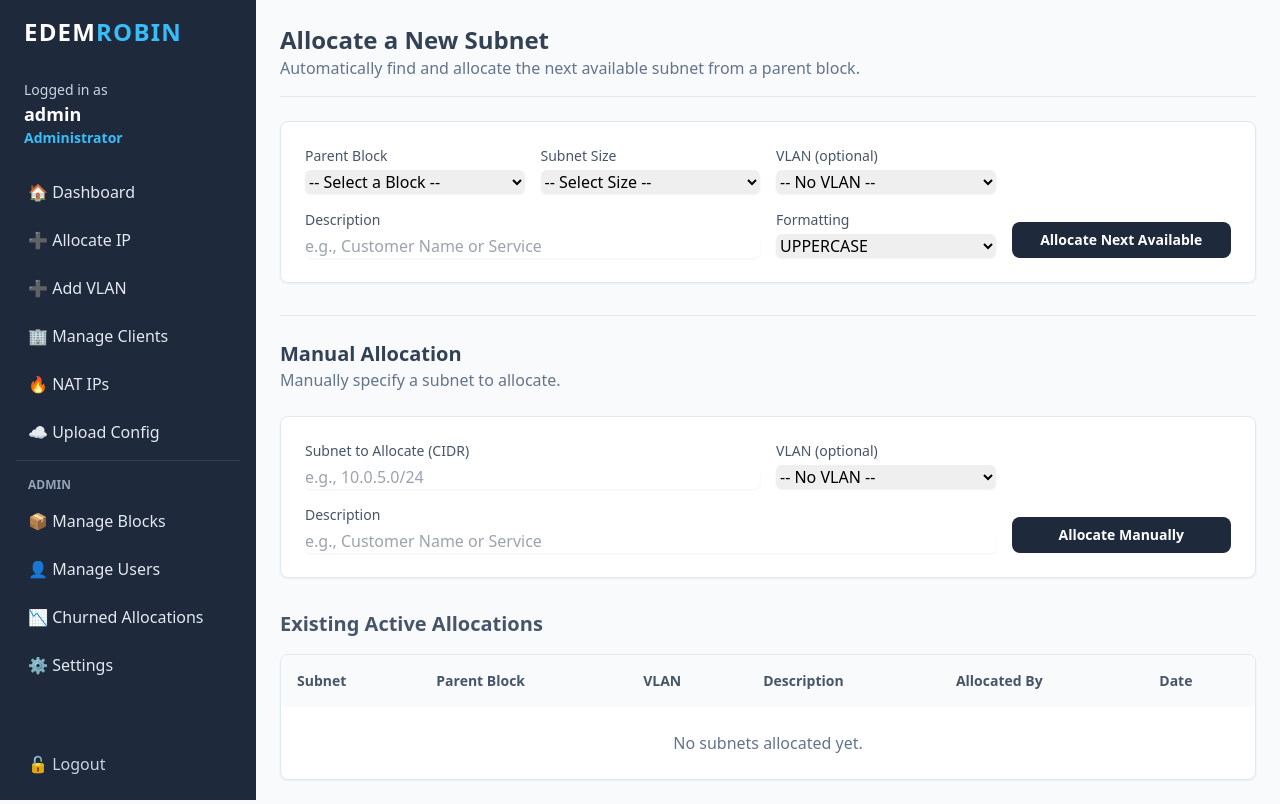
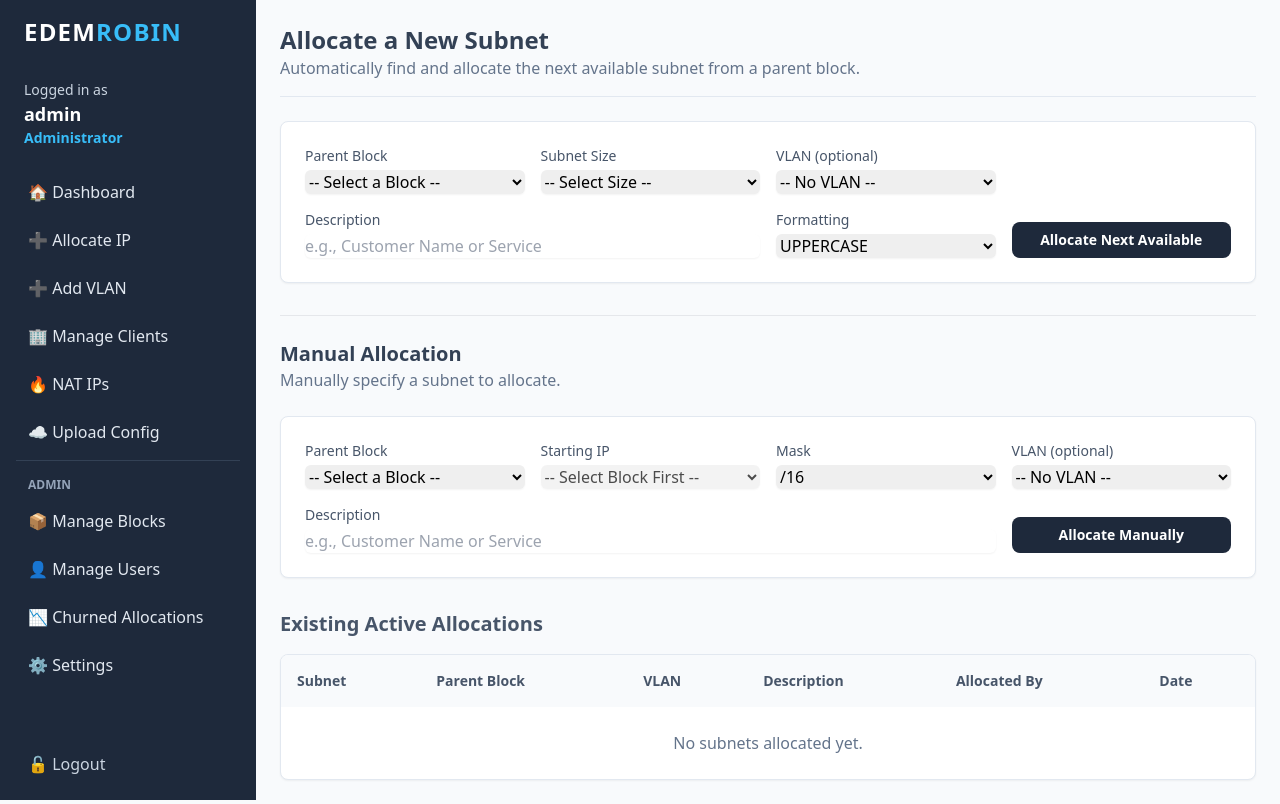
Before and after one commit to kojoedem/edemrobin, a FastAPI app: page /dashboard/allocate_ip in a window 1280 px wide. Run offline with FastAPI, Linux system fonts and the light colour scheme; the visitor is signed in with stand-in values (Sample User, id 1); some libraries are stand-ins or nearby versions.

Commit message:
feat: Improve manual IP allocation workflow
This commit completely redesigns the manual IP allocation feature to be more user-friendly and less error-prone.

The single CIDR text input has been replaced with a dynamic, three-step process:
1. A dropdown to select the Parent Block.
2. A second dropdown that is dynamically populated with available starting IPs from the selected block.
3. A third dropdown to select the subnet mask.

This is supported by a new API endpoint (`/api/blocks/{block_id}/available_ips`) that calculates and returns a list of available starting IPs for a given block. The form submission logic has been updated to handle these new inputs.

```diff
--- a/routes_dashboard.py
+++ b/routes_dashboard.py
@@ -153,16 +153,73 @@ def add_nat_ip_action(
     return RedirectResponse("/dashboard/nat_ips", status_code=303)
 
 
+def get_next_available_ips(parent_cidr: str, used_subnets_cidrs: list[str], limit=100):
+    try:
+        parent_net = ipaddress.ip_network(parent_cidr)
+        used_nets = sorted([ipaddress.ip_network(s) for s in used_subnets_cidrs])
+    except ValueError:
+        return []
+
+    available_ips = []
+
+    last_ip = parent_net.network_address
+
+    for used_net in used_nets:
+        # Gap between the last used IP and the current network's start
+        gap_start = last_ip + 1
+        gap_end = used_net.network_address -1
+
+        if gap_start <= gap_end:
+            # Add IPs from the gap
+            current_ip = gap_start
+            while current_ip <= gap_end and len(available_ips) < limit:
+                available_ips.append(str(current_ip))
+                current_ip += 1
+
+        if len(available_ips) >= limit:
+            break
+
+        last_ip = used_net.broadcast_address
+
+    # After the last used network until the end of the parent
+    if len(available_ips) < limit:
+        current_ip = last_ip + 1
+        while current_ip < parent_net.broadcast_address and len(available_ips) < limit:
+            available_ips.append(str(current_ip))
+            current_ip += 1
+
+    return available_ips
+
+
+@router.get("/api/blocks/{block_id}/available_ips")
+@permission_required("can_manage_allocations")
+def get_available_ips_for_block(request: Request, block_id: int, db: Session = Depends(get_db)):
+    block = db.query(models.IPBlock).filter(models.IPBlock.id == block_id).first()
+    if not block:
+        raise HTTPException(status_code=404, detail="Block not found")
+
+    subnets = db.query(models.Subnet).filter(models.Subnet.block_id == block_id).all()
+    used_cidrs = [s.cidr for s in subnets]
+
+    available_ips = get_next_available_ips(block.cidr, used_cidrs)
+
+    return {"available_ips": available_ips}
+
+
 @router.post("/allocate/manual")
 @permission_required("can_manage_allocations")
 def manual_allocate_action(
     request: Request,
-    cidr: str = Form(...),
+    block_id: int = Form(...),
+    starting_ip: str = Form(...),
+    mask: int = Form(...),
     vlan_id: Optional[int] = Form(None),
     description: str = Form(...),
     db: Session = Depends(get_db),
 ):
     user = get_current_user(request, db)
+
+    cidr = f"{starting_ip}/{mask}"
 
     # Validate CIDR
     try:
@@ -171,21 +228,13 @@ def manual_allocate_action(
         raise HTTPException(status_code=400, detail="Invalid CIDR format.")
 
     # Find parent block
-    if user.is_admin:
-        allowed_blocks = db.query(models.IPBlock).all()
-    else:
-        allowed_blocks = user.allowed_blocks
+    parent_block = db.query(models.IPBlock).filter(models.IPBlock.id == block_id).first()
+    if not parent_block:
+        raise HTTPException(status_code=404, detail="Parent block not found.")
 
-    parent_block = None
-    for block in allowed_blocks:
-        if block.cidr == 'Unassigned':
-            continue
-        if new_net.subnet_of(ipaddress.ip_network(block.cidr)):
-            parent_block = block
-            break
-
-    if not parent_block:
-        raise HTTPException(status_code=403, detail="This subnet does not belong to any of your allowed blocks.")
+    # Check if user is allowed to use this block
+    if not user.is_admin and parent_block not in user.allowed_blocks:
+        raise HTTPException(status_code=403, detail="You are not allowed to allocate from this block.")
 
     # Check for overlaps
     existing_subnets = db.query(models.Subnet).filter(models.Subnet.block_id == parent_block.id).all()
--- a/templates/allocate_ip.html
+++ b/templates/allocate_ip.html
@@ -71,9 +71,31 @@
 <div class="bg-white rounded-lg shadow-sm border border-slate-200 p-6 mb-8">
     <form method="post" action="/allocate/manual" class="grid grid-cols-1 md:grid-cols-2 lg:grid-cols-4 gap-4">
 
-      <div class="lg:col-span-2">
-        <label for="manual_cidr" class="text-sm font-medium text-slate-600 block mb-1">Subnet to Allocate (CIDR)</label>
-        <input type="text" name="cidr" id="manual_cidr" class="w-full border-slate-300 rounded-md shadow-sm focus:border-sky-500 focus:ring-sky-500" placeholder="e.g., 10.0.5.0/24" required>
+      <div>
+        <label for="manual_block_id" class="text-sm font-medium text-slate-600 block mb-1">Parent Block</label>
+        <select name="block_id" id="manual_block_id" class="w-full border-slate-300 rounded-md shadow-sm focus:border-sky-500 focus:ring-sky-500" required>
+          <option value="" disabled selected>-- Select a Block --</option>
+          {% for block in blocks %}
+            <option value="{{ block.id }}">{{ block.cidr }} ({{ block.description or 'No description' }})</option>
+          {% endfor %}
+        </select>
+      </div>
+
+      <div>
+        <label for="manual_starting_ip" class="text-sm font-medium text-slate-600 block mb-1">Starting IP</label>
+        <select name="starting_ip" id="manual_starting_ip" class="w-full border-slate-300 rounded-md shadow-sm focus:border-sky-500 focus:ring-sky-500" required disabled>
+          <option value="" disabled selected>-- Select Block First --</option>
+        </select>
+        <span id="ip_loading_spinner" class="hidden text-sm text-slate-500">Loading...</span>
+      </div>
+
+      <div>
+        <label for="manual_mask" class="text-sm font-medium text-slate-600 block mb-1">Mask</label>
+        <select name="mask" id="manual_mask" class="w-full border-slate-300 rounded-md shadow-sm focus:border-sky-500 focus:ring-sky-500" required>
+            {% for i in range(16, 33) %}
+              <option value="{{ i }}">/{{ i }}</option>
+            {% endfor %}
+        </select>
       </div>
 
       <div>
@@ -86,8 +108,6 @@
         </select>
       </div>
 
-      <div class="lg:col-span-1"></div>
-
       <div class="lg:col-span-3">
         <label for="manual_description" class="text-sm font-medium text-slate-600 block mb-1">Description</label>
         <input type="text" name="description" id="manual_description" class="w-full border-slate-300 rounded-md shadow-sm focus:border-sky-500 focus:ring-sky-500" placeholder="e.g., Customer Name or Service" required>
@@ -98,6 +118,52 @@
       </div>
     </form>
 </div>
+
+<script>
+document.addEventListener('DOMContentLoaded', function() {
+    const blockSelect = document.getElementById('manual_block_id');
+    const ipSelect = document.getElementById('manual_starting_ip');
+    const loadingSpinner = document.getElementById('ip_loading_spinner');
+
+    blockSelect.addEventListener('change', function() {
+        const blockId = this.value;
+        ipSelect.disabled = true;
+        ipSelect.innerHTML = '<option value="" disabled selected>-- Loading... --</option>';
+        loadingSpinner.classList.remove('hidden');
+
+        if (!blockId) {
+            ipSelect.innerHTML = '<option value="" disabled selected>-- Select Block First --</option>';
+            loadingSpinner.classList.add('hidden');
+            return;
+        }
+
+        fetch(`/api/blocks/${blockId}/available_ips`)
+            .then(response => {
+                if (!response.ok) {
+                    throw new Error('Network response was not ok');
+                }
+                return response.json();
+            })
+            .then(data => {
+                ipSelect.innerHTML = '<option value="" disabled selected>-- Select Starting IP --</option>';
+                data.available_ips.forEach(ip => {
+                    const option = document.createElement('option');
+                    option.value = ip;
+                    option.textContent = ip;
+                    ipSelect.appendChild(option);
+                });
+                ipSelect.disabled = false;
+            })
+            .catch(error => {
+                console.error('Error fetching available IPs:', error);
+                ipSelect.innerHTML = '<option value="" disabled selected>-- Error Loading IPs --</option>';
+            })
+            .finally(() => {
+                loadingSpinner.classList.add('hidden');
+            });
+    });
+});
+</script>
 
 <h2 class="text-xl font-semibold text-slate-600 mb-4">Existing Active Allocations</h2>
 <div class="bg-white rounded-lg shadow-sm border border-slate-200 overflow-x-auto">
```
